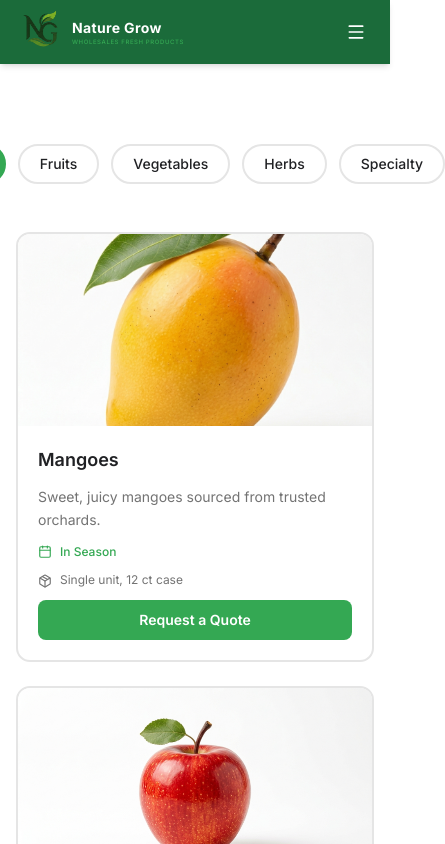
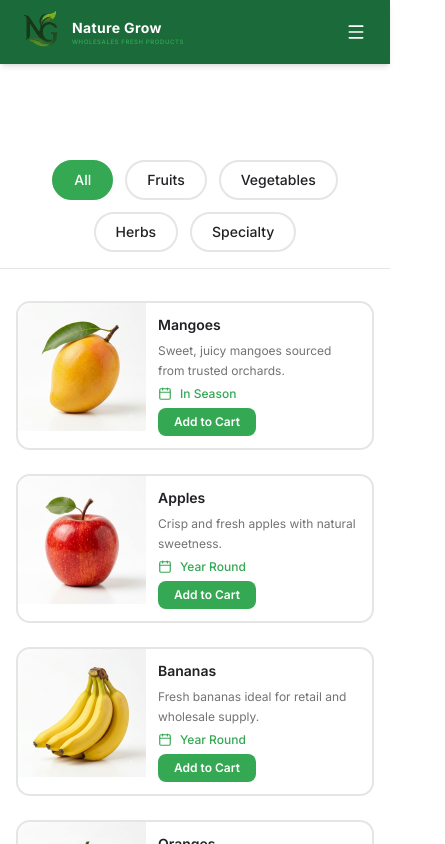
Before and after one commit to Abdullahkhalid05/gta-store, a Next.js app: page /products in a window 390 px wide. Shown: the top 844 px of the page, 445 px wide, since content can reach past the window. Built offline with nearby package versions, Linux system fonts and the light colour scheme; a web font is replaced by a local one.

Commit message:
fixed UI

```diff
--- a/app/products/page.tsx
+++ b/app/products/page.tsx
@@ -17,7 +17,7 @@ export default function ProductsPage() {
   return (
     <main className="py-20">
       <div className="max-w-7xl mx-auto px-4 sm:px-6 lg:px-8">
-        <div className="flex gap-3 justify-center mb-12">
+        {/* <div className="flex flex-wrap gap-3 justify-center mb-12">
           {categories.map((cat) => (
             <button
               key={cat}
@@ -31,6 +31,23 @@ export default function ProductsPage() {
               {cat}
             </button>
           ))}
+        </div> */}
+        <div className="sticky top-16 z-30 bg-white/95 backdrop-blur-sm border-b border-border py-4 mb-8 -mx-4 px-4 sm:-mx-6 sm:px-6 lg:-mx-8 lg:px-8">
+          <div className="flex flex-wrap gap-3 justify-center">
+            {categories.map((cat) => (
+              <button
+                key={cat}
+                onClick={() => setSelected(cat)}
+                className={`px-5 py-2 rounded-full text-sm font-medium border-2 transition-colors capitalize ${
+                  selected === cat
+                    ? "bg-brand-fresh text-white border-brand-fresh"
+                    : "bg-white text-brand-text border-border hover:border-brand-fresh"
+                }`}
+              >
+                {cat}
+              </button>
+            ))}
+          </div>
         </div>
 
         {filteredProducts.length === 0 ? (
--- a/components/sections/ProductCard.tsx
+++ b/components/sections/ProductCard.tsx
@@ -4,35 +4,38 @@ import type { Product } from "@/lib/Products";
 
 export default function ProductCard({ product }: { product: Product }) {
   return (
-    <div className="bg-white rounded-xl border-2 border-border overflow-hidden hover:border-brand-fresh hover:shadow-lg transition-all duration-300 flex flex-col">
-      <div className="relative h-48 overflow-hidden">
+    <div className="bg-white rounded-xl border-2 border-border overflow-hidden hover:border-brand-fresh hover:shadow-lg transition-all duration-300 flex flex-row sm:flex-col">
+
+      <div className="relative w-32 sm:w-full h-32 sm:h-48 shrink-0 overflow-hidden">
         <Image
           src={product.image}
           alt={product.name}
           fill
-          sizes="(max-width: 768px) 100vw, (max-width: 1200px) 50vw, 25vw"
+          sizes="(max-width: 768px) 128px, (max-width: 1200px) 50vw, 25vw"
           className="object-cover"
         />
       </div>
 
-      <div className="p-5 flex flex-col gap-3 flex-1">
-        <h3 className="text-lg font-semibold text-brand-text">{product.name}</h3>
-        <p className="text-muted-foreground text-sm leading-relaxed">
+      <div className="p-3 sm:p-5 flex flex-col gap-1.5 sm:gap-3 flex-1 min-w-0">
+        <h3 className="text-sm sm:text-lg font-semibold text-brand-text line-clamp-1">
+          {product.name}
+        </h3>
+        <p className="text-muted-foreground text-xs sm:text-sm leading-relaxed line-clamp-2 sm:line-clamp-none">
           {product.description}
         </p>
 
         <div className="flex items-center gap-2 text-xs text-brand-fresh font-medium">
-          <Calendar className="w-3.5 h-3.5" />
+          <Calendar className="w-3.5 h-3.5 shrink-0" />
           {product.availability}
         </div>
 
-        <div className="flex items-start gap-2 text-xs text-muted-foreground">
+        <div className="hidden sm:flex items-start gap-2 text-xs text-muted-foreground">
           <Package className="w-3.5 h-3.5 mt-0.5 shrink-0" />
           <span>{product.packaging.join(", ")}</span>
         </div>
 
-        <button className="mt-auto bg-brand-fresh hover:bg-green-500 text-white text-sm font-semibold py-2.5 rounded-md transition-colors duration-200">
-          Request a Quote
+        <button className="mt-auto bg-brand-fresh hover:bg-green-500 text-white text-xs sm:text-sm font-semibold py-1.5 sm:py-2.5 rounded-md transition-colors duration-200 w-fit sm:w-full px-4 sm:px-0">
+          Add to Cart
         </button>
       </div>
     </div>
```
